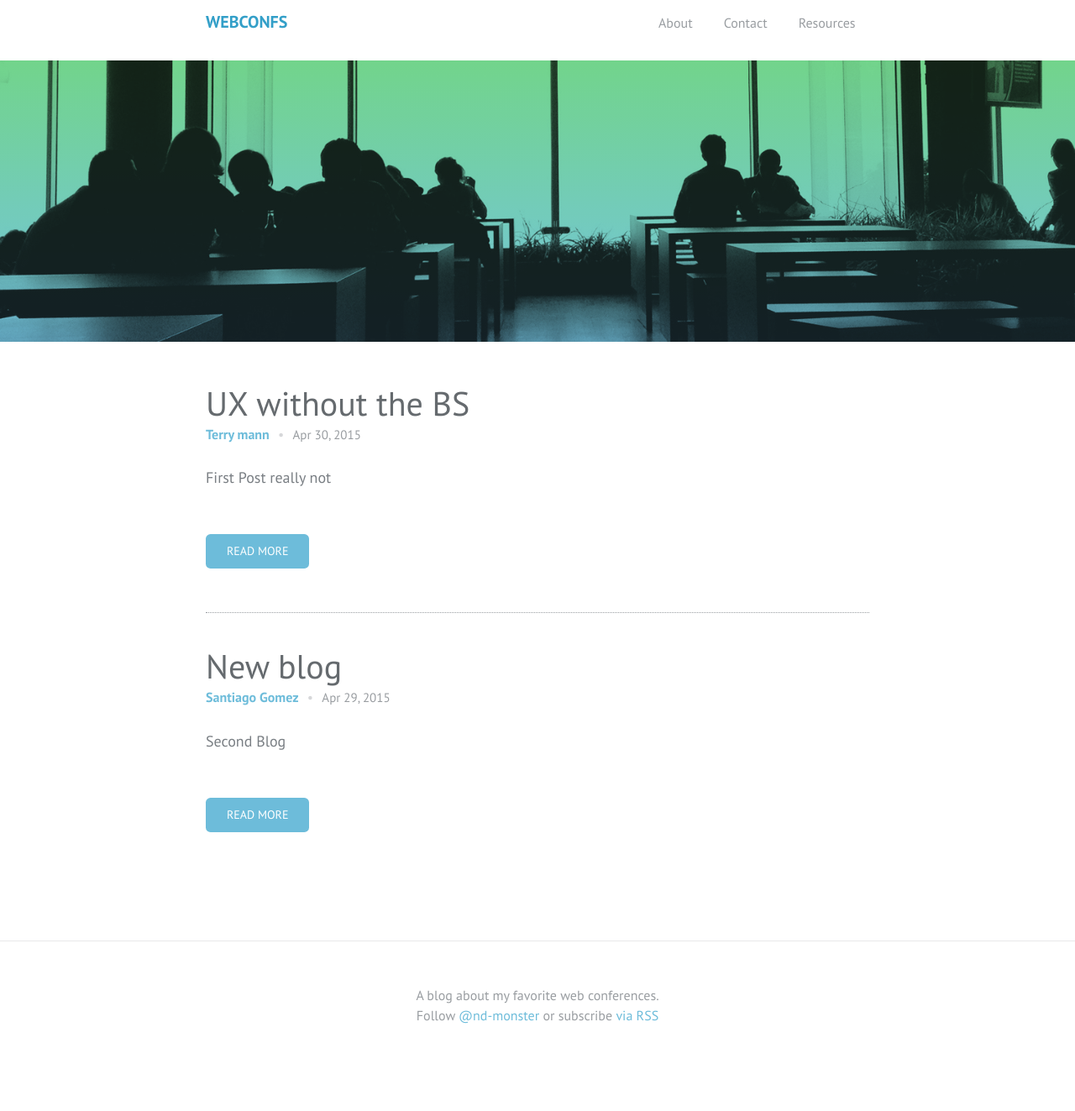
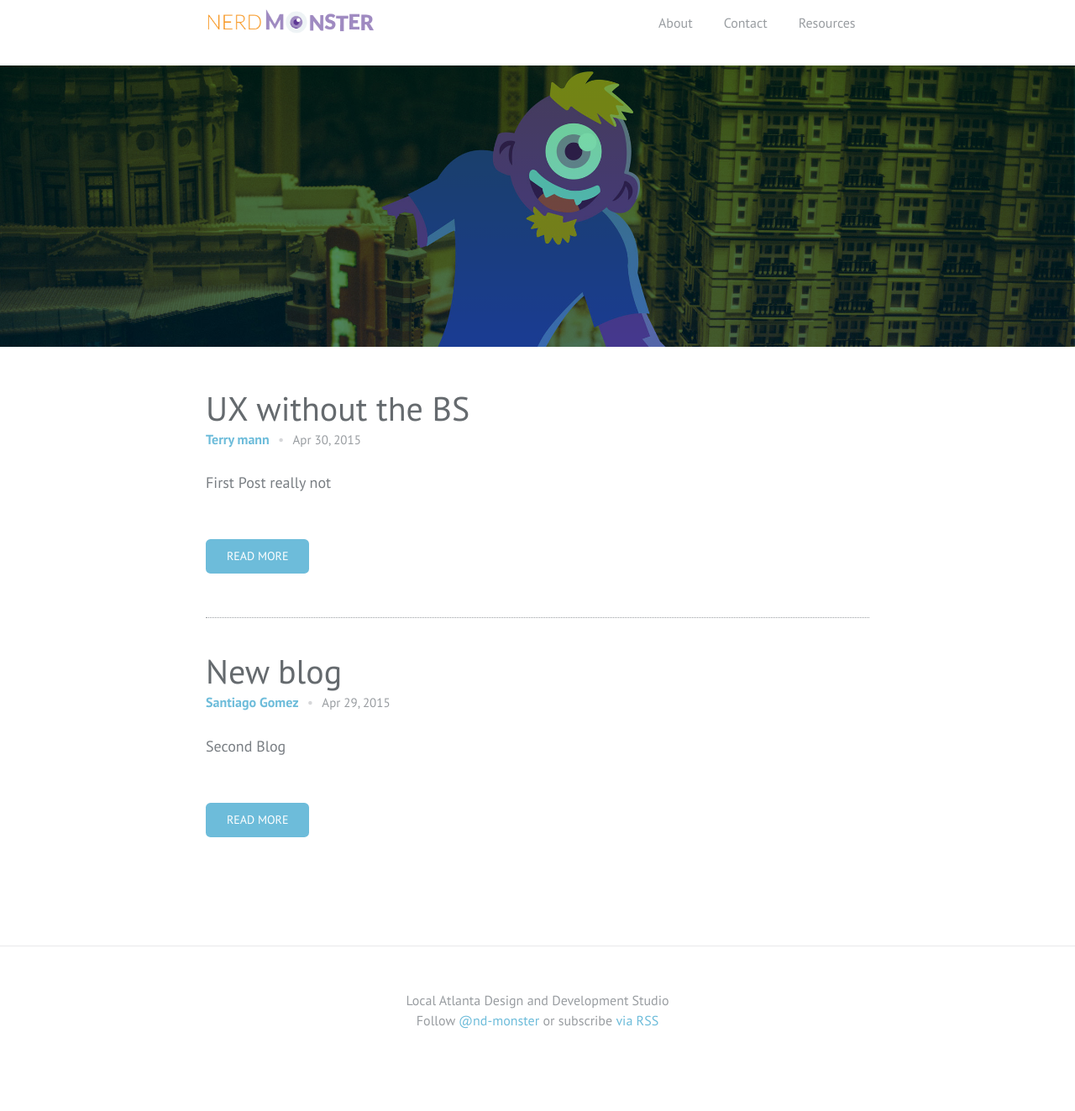
Before and after one commit to heyimsantiago/nerd-monster, a Jekyll site: the page built from index.html, in a window 1280 px wide. Shown: the whole page at 84% size. Built offline with Jekyll 4.4.1, drawn with Linux system fonts in a browser that asks for light colours.

Commit message:
images and config changes

```diff
--- /dev/null
+++ b/CNAME
@@ -0,0 +1 @@
+nerd-monster.com
--- a/_config.yml
+++ b/_config.yml
@@ -1,9 +1,9 @@
 # Site settings
-title: WebConfs - A blog about web conferences
-email: coolwebconfs@gmail.com
-description: A blog about my favorite web conferences.
+title: Nerd-Monster - Local Atlanta Design and Development Studio
+email: create@nerdmonster.design
+description: Local Atlanta Design and Development Studio
 baseurl: '/nerd-monster'
-url: "http://webconfs.me" # the base hostname & protocol for your site
+url: "http://nerdmonster.design" # the base hostname & protocol for your site
 twitter_username: nd-monster
 
 
--- a/_includes/header.html
+++ b/_includes/header.html
@@ -2,8 +2,8 @@
   {% capture location %}{{ page.url | split:'/'}}{% endcapture %}
   <div class="grid">
     <div class="grid__col--12">
-      <a class="site-logo" href="{{ site.baseurl }}/" title="Webconfs.me – Home">
-        WebConfs
+      <a class="site-logo" href="{{ site.baseurl }}/" title="Nerd-Monster – Home">
+       <img src="{{ site.baseurl }}/img/logo.png">
       </a>
       <nav class="navbar" role="navigation">
         <ul class="nav">
--- a/_sass/modules/_logo.scss
+++ b/_sass/modules/_logo.scss
@@ -17,4 +17,5 @@
 		float: left;
 		margin-top: 11px;
 	}
+	width: 200px;
 }
```
Also changed, not shown: img/bg-main.jpg, img/logo.png (added).
